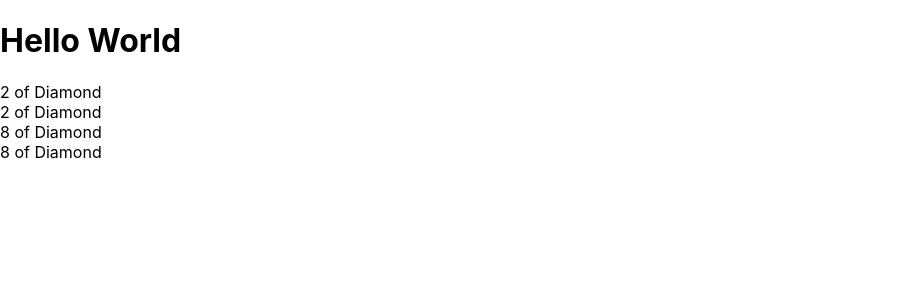
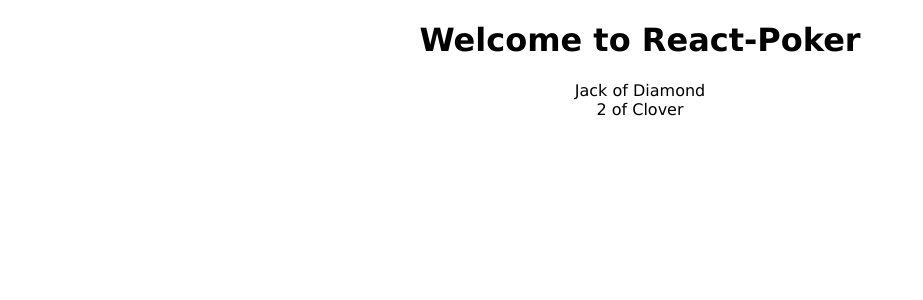
Before and after one commit to alexgodjirah/Web-Dev-Lab, a React (Create React App) app: page / in a window 1280 px wide. Shown: the top 300 px of the page, without its empty margins (0-923 px from the left). Built offline with nearby package versions, Linux system fonts and the light colour scheme; data requests are answered from the project's data file.

Commit message:
Feat: Player's Cards

```diff
--- a/src/App.js
+++ b/src/App.js
@@ -1,41 +1,10 @@
-import { useState, useEffect } from 'react';
+import PlayerHands from "./components/PlayerHands";
 
 function App() {
-  const [suits, setSuits] = useState([...Array(2)]);
-  const [cards, setCards] = useState([...Array(2)]);
-
-  useEffect(() => {
-    fetch('http://localhost:3001/suits')
-      .then(response => response.json())
-      .then(json => {
-        const randomSuit1 = json[Math.floor(Math.random() * json.length)];
-        const randomSuit2 = json[Math.floor(Math.random() * json.length)];
-        setSuits([randomSuit1.key, randomSuit2.key]);
-      });
-  }, [setSuits]);
-
-  useEffect(() => {
-    fetch('http://localhost:3001/cards')
-      .then(response => response.json())
-      .then(json => {
-        const randomCard1 = json[Math.floor(Math.random() * json.length)];
-        const randomCard2 = json[Math.floor(Math.random() * json.length)];
-        setCards([randomCard1.key, randomCard2.key]);
-      });
-  }, [setCards]);
-
   return (
     <div className="App">
-      <h1>Hello World</h1>
-      {
-        cards.map((card, idx) => (
-          suits.map((suit, idx) => (
-            <div key={idx}>
-              {card} of {suit}
-            </div>
-          ))
-        ))
-      }
+      <h1>Welcome to React-Poker</h1>
+      <PlayerHands />
     </div>
   );
 }
--- /dev/null
+++ b/src/components/PlayerCards.js
@@ -0,0 +1,31 @@
+import React from 'react'
+
+export default function PlayerCards() {
+    const [suit, setSuit] = React.useState(null);
+    const [card, setCard] = React.useState(null);
+
+    // Card Fetcher
+    React.useEffect(() => {
+        fetch('http://localhost:3001/cards')
+            .then(response => response.json())
+            .then(data => {
+                const randomCard = data[Math.floor(Math.random() * data.length)];
+                setCard(randomCard.key);
+            })
+    }, [setCard]);
+
+    // Suit Fetcher
+    React.useEffect(() => {
+        fetch('http://localhost:3001/suits')
+            .then(response => response.json())
+            .then(data => {
+                const randomSuit = data[Math.floor(Math.random() * data.length)];
+                setSuit(randomSuit.key);
+            })
+    }, [setSuit])
+    return (
+        <div>
+            {card} of {suit}
+        </div>
+    )
+}
--- /dev/null
+++ b/src/components/PlayerHands.js
@@ -0,0 +1,11 @@
+import React from 'react'
+import PlayerCards from './PlayerCards'
+
+export default function PlayerHands() {
+  return (
+    <div>
+        <PlayerCards />
+        <PlayerCards />
+    </div>
+  )
+}
--- a/src/index.css
+++ b/src/index.css
@@ -1,13 +1,6 @@
 body {
+  text-align: center;
+  font-size: 1em;
+  font-family: Verdana, Geneva, Tahoma, sans-serif;
   margin: 0;
-  font-family: -apple-system, BlinkMacSystemFont, 'Segoe UI', 'Roboto', 'Oxygen',
-    'Ubuntu', 'Cantarell', 'Fira Sans', 'Droid Sans', 'Helvetica Neue',
-    sans-serif;
-  -webkit-font-smoothing: antialiased;
-  -moz-osx-font-smoothing: grayscale;
 }
-
-code {
-  font-family: source-code-pro, Menlo, Monaco, Consolas, 'Courier New',
-    monospace;
-}
```
